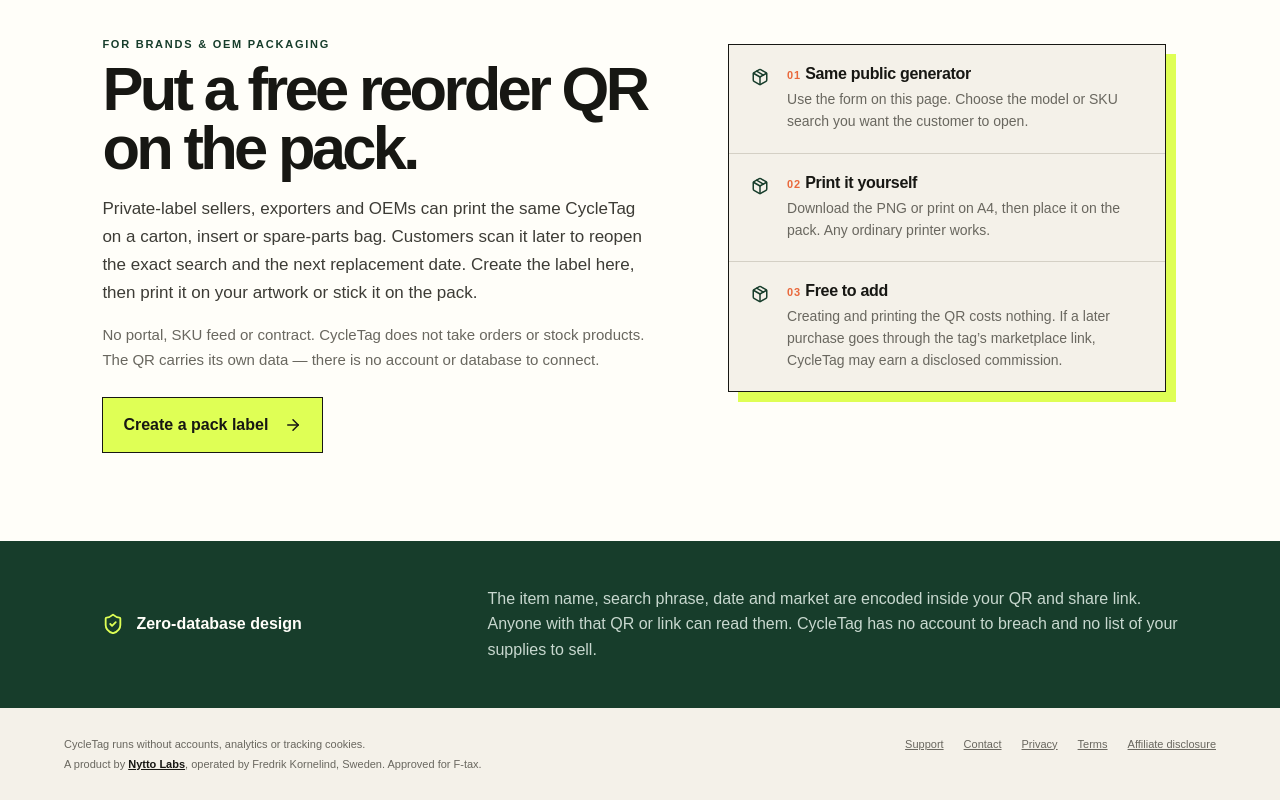
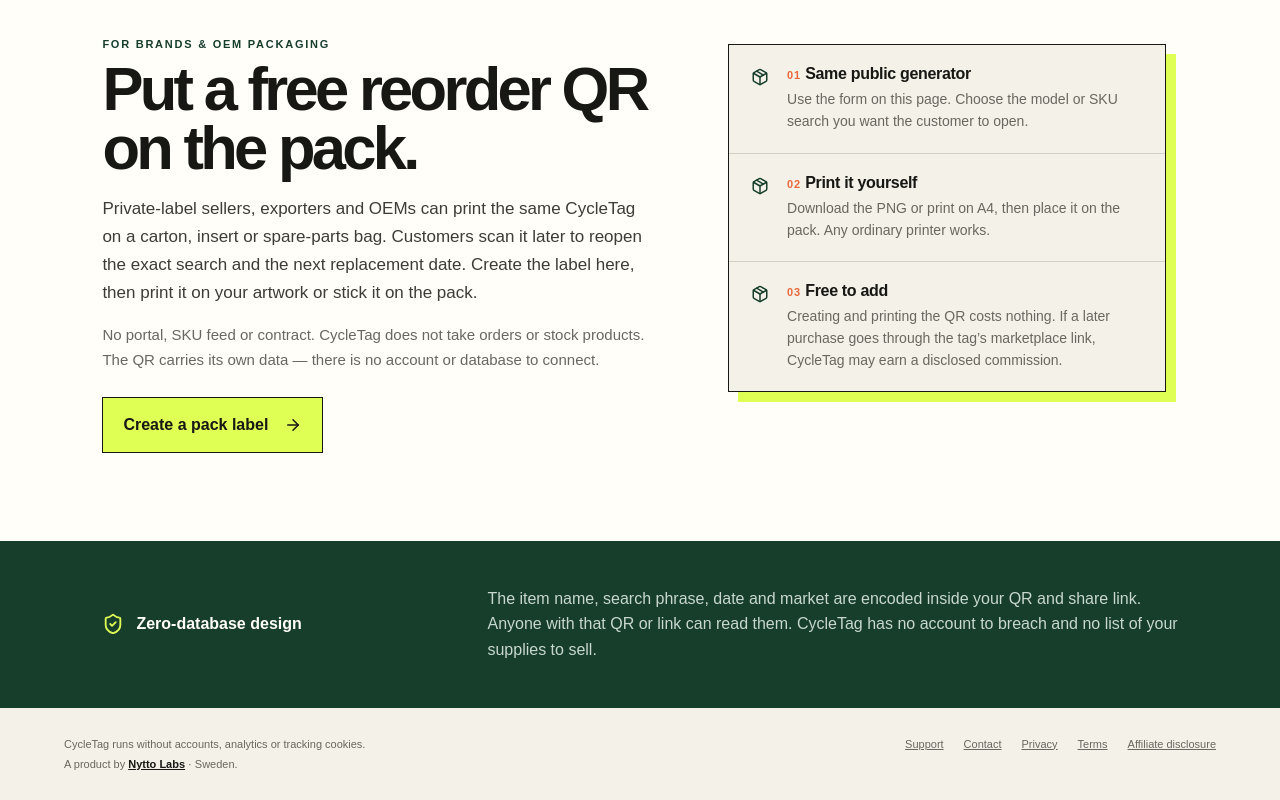
Before and after one commit to jonjys/CycleTag, a Next.js app: page / in a window 1280 px wide. Shown: the part 9344-10144 px from the top of the page. Built offline with nearby package versions, Linux system fonts and the light colour scheme.

Commit message:
Remove personal name and tax status from public footer

```diff
--- a/src/app/layout.tsx
+++ b/src/app/layout.tsx
@@ -61,7 +61,7 @@ export default function RootLayout({ children }: Readonly<{ children: React.Reac
         <footer className="site-footer no-print">
           <div className="footer-about">
             <span>CycleTag runs without accounts, analytics or tracking cookies.</span>
-            <span>A product by <a href={contactLinks.operator}>{contact.operatorName}</a>, operated by {contact.operatorPerson}, {contact.country}. {contact.fTaxStatus}.</span>
+            <span>A product by <a href={contactLinks.operator}>{contact.operatorName}</a> · {contact.country}.</span>
           </div>
           <nav aria-label="Support and legal">
             <Link href="/support">Support</Link>
```
